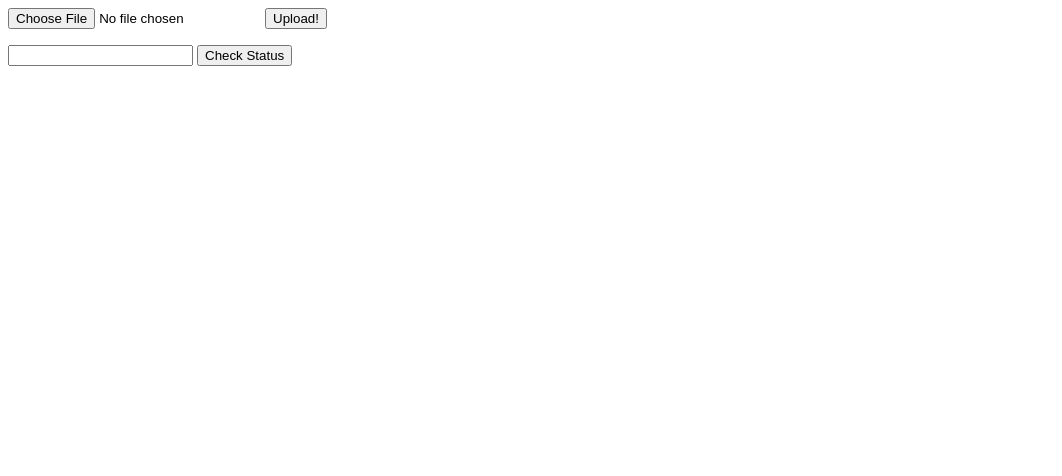
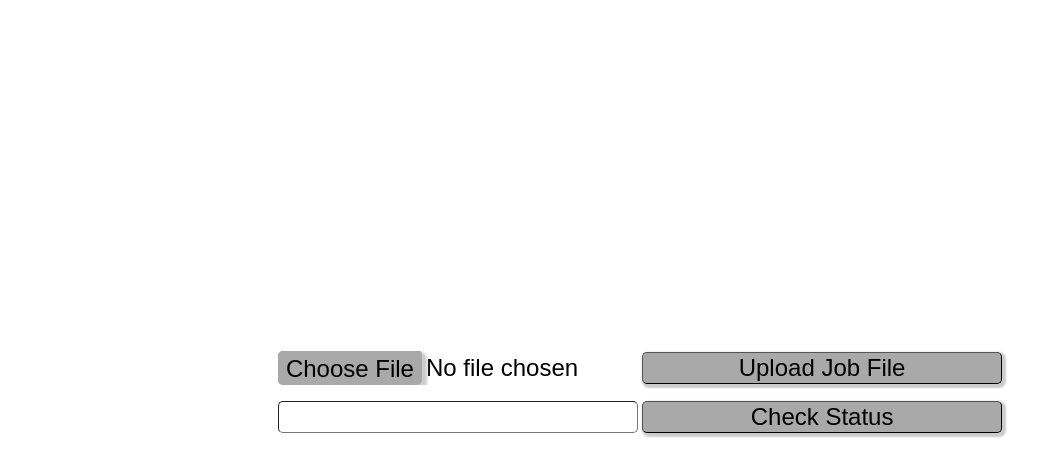
Before and after one commit to donnyquixotic/bash-jobprocessor, a website: page index.html in a window 1280 px wide. Shown: the whole page, without its empty margins (0-1062 px from the left). Drawn offline with Linux system fonts and the light colour scheme.

Commit message:
style: add simple css & margins to form and upload/status buttons

```diff
--- /dev/null
+++ b/css/style.css
@@ -0,0 +1,62 @@
+body {
+    text-align: center;
+    font-family: 'Open Sans'
+}
+
+input{
+    font-size: 1.5em;
+    width: 15em;
+    border-radius: 5px;
+    border-width: 1px;
+
+}
+
+.main {
+    height: 100%;
+    width: 100%;
+    display: table;
+}
+
+.button {
+    -moz-box-shadow:    2px 2px 2px 2px #ccc;
+    -webkit-box-shadow: 2px 2px 2px 2px #ccc;
+    box-shadow: 2px 2px 2px 2px #ccc;
+    background-color: darkgray;
+    cursor: pointer;
+}
+
+.button:hover{
+    background-color: gray;
+}
+
+.btn-file-upload{
+    width: 15em;
+    position: relative;
+}
+
+.btn-file-upload:after{
+   content:  'Choose File';
+   position: absolute;
+   top: 0;
+   left: 0;
+   bottom: 0;
+   width: 40%;
+   -moz-box-shadow:    3px 3px 3px 2px #ccc;
+   -webkit-box-shadow: 3px 3px 3px 2px #ccc;
+   box-shadow: 3px 3px 3px 2px #ccc;
+   background-color: darkgray;
+   cursor: pointer;
+   border-radius: 5px;
+   text-align: center;
+   line-height: 1.5;
+}
+
+.btn-file-upload:hover:after{
+    background-color: gray;
+}
+
+.wrapper {
+    display: table-cell;
+    height: 100%;
+    vertical-align: middle;
+}
--- a/index.html
+++ b/index.html
@@ -1,12 +1,17 @@
 <html>
+  <head>
+      <link rel="stylesheet" type="text/css" href="css/style.css" />
+  </head>
   <body>
+      <div class='main'>
+        <div class='wrapper'>
           <form ref='uploadForm'
                 id='uploadForm'
                 action='http://localhost:3000/create-job'
                 method='post'
                 encType="multipart/form-data">
-        <input type="file" name="jobFile" />
-        <input type='submit' value='Upload!' />
+            <input type="file" name="jobFile" class="btn-file-upload"/>
+            <input type='submit' value='Upload Job File' class='button'/>
           </form>
           <form ref='statusRequest'
                 id='statusRequest'
@@ -14,7 +19,9 @@
                 method='get'
                 encType="multipart/form-data">
                 <input type="text" name="jobId" />
-      <input type='submit' value='Check Status' />
+                <input type='submit' value='Check Status' class='button'/>
           </form>
+      </div>
+    </div>
   </body>
 </html>
--- a/index.js
+++ b/index.js
@@ -137,7 +137,9 @@ function startServer() {
         app = express()
 
     app.use(fileUpload())
+    app.use('/css',express.static(__dirname +'/css'));
     app.listen(3000)
+
 
     //serve generic html file with inputs
     app.get('/', function(req, res) {
```
Lines whose indentation alone changed are shown as unchanged.
